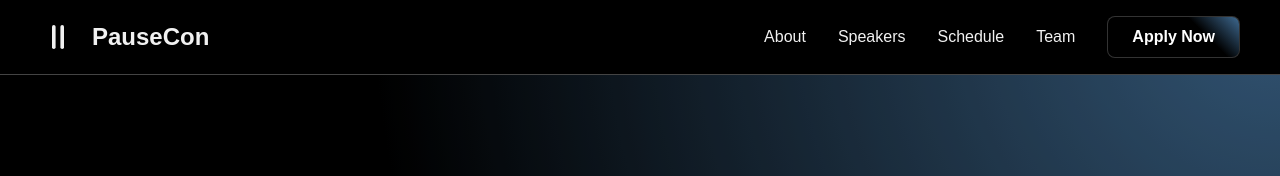
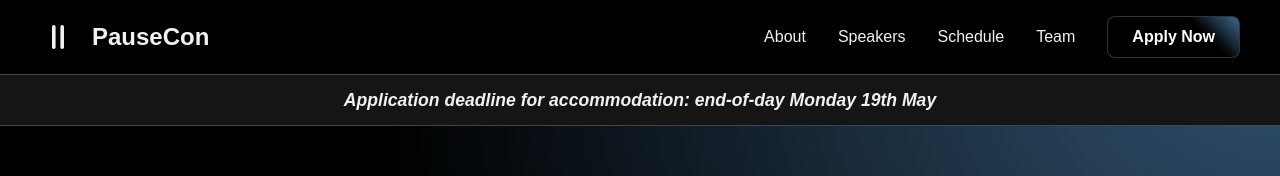
Before and after one commit to UFO-101/pausecon, a React (Vite) app: page / in a window 1280 px wide. Shown: the top 176 px of the page. Built offline with nearby package versions, Linux system fonts and the light colour scheme.

Commit message:
Add accommodation deadline banner.

```diff
--- a/src/artifacts/default.tsx
+++ b/src/artifacts/default.tsx
@@ -1,4 +1,4 @@
-import React, { useState, useEffect } from 'react';
+import React, { useState, useEffect, useRef } from 'react';
 
 const colors = {
   primary: 'rgb(255 144 11)', // Orange accent color
@@ -17,6 +17,8 @@ const colors = {
 export default function PauseConLanding() {
   const [isMenuOpen, setIsMenuOpen] = useState(false);
   const [isMobile, setIsMobile] = useState(false);
+  const [navHeight, setNavHeight] = useState(0);
+  const navRef = useRef<HTMLDivElement>(null);
   const currentYear = new Date().getFullYear();
 
   const speakers = [
@@ -60,6 +62,20 @@ export default function PauseConLanding() {
     return () => window.removeEventListener('resize', checkMobile);
   }, []);
 
+  // Dynamically set nav height for spacer
+  useEffect(() => {
+    if (navRef.current) {
+      setNavHeight(navRef.current.offsetHeight);
+    }
+    const handleResize = () => {
+      if (navRef.current) {
+        setNavHeight(navRef.current.offsetHeight);
+      }
+    };
+    window.addEventListener('resize', handleResize);
+    return () => window.removeEventListener('resize', handleResize);
+  }, [isMenuOpen, isMobile]);
+
   return (
     <div style={{
       background: 'radial-gradient(circle at top right, #3E6990 0%, #000000 60%)',
@@ -69,7 +85,7 @@ export default function PauseConLanding() {
       fontFamily: 'Red Hat Display, sans-serif'
     }}>
       {/* Navigation */}
-      <nav style={{
+      <nav ref={navRef} style={{
         position: 'fixed',
         width: '100%',
         top: 0,
@@ -178,6 +194,27 @@ export default function PauseConLanding() {
           </div>
         )}
       </nav>
+
+      {/* Spacer for fixed navbar */}
+      <div style={{ height: navHeight }} />
+
+      {/* Accommodation Deadline Banner */}
+      <div style={{
+        backgroundColor: colors.cardBackground,
+        padding: '0.75rem 0',
+        textAlign: 'center',
+        borderBottom: `1px solid ${colors.cardBorder}`,
+      }}>
+        <p style={{
+          margin: 0,
+          fontSize: '1.1rem',
+          color: colors.text
+        }}>
+          <span style={{ fontWeight: 700, fontStyle: 'italic' }}>
+            Application deadline for accommodation: end-of-day Monday 19th May
+          </span>
+        </p>
+      </div>
 
       {/* Hero Section */}
       <section id="home" style={{ paddingTop: '10rem', paddingBottom: '5rem', textAlign: 'center', padding: '10rem 1rem 5rem', background: 'rgba(0, 0, 0, 0.2)' }}>
```
